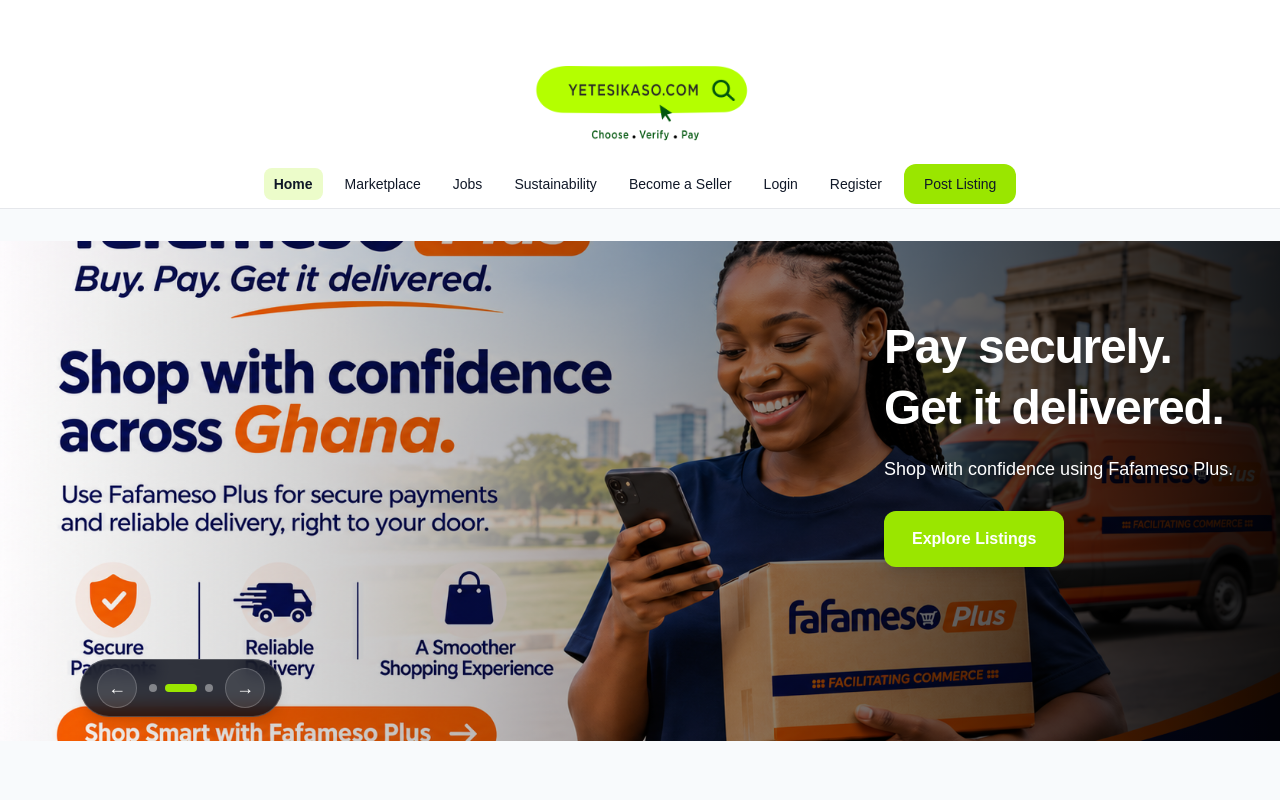
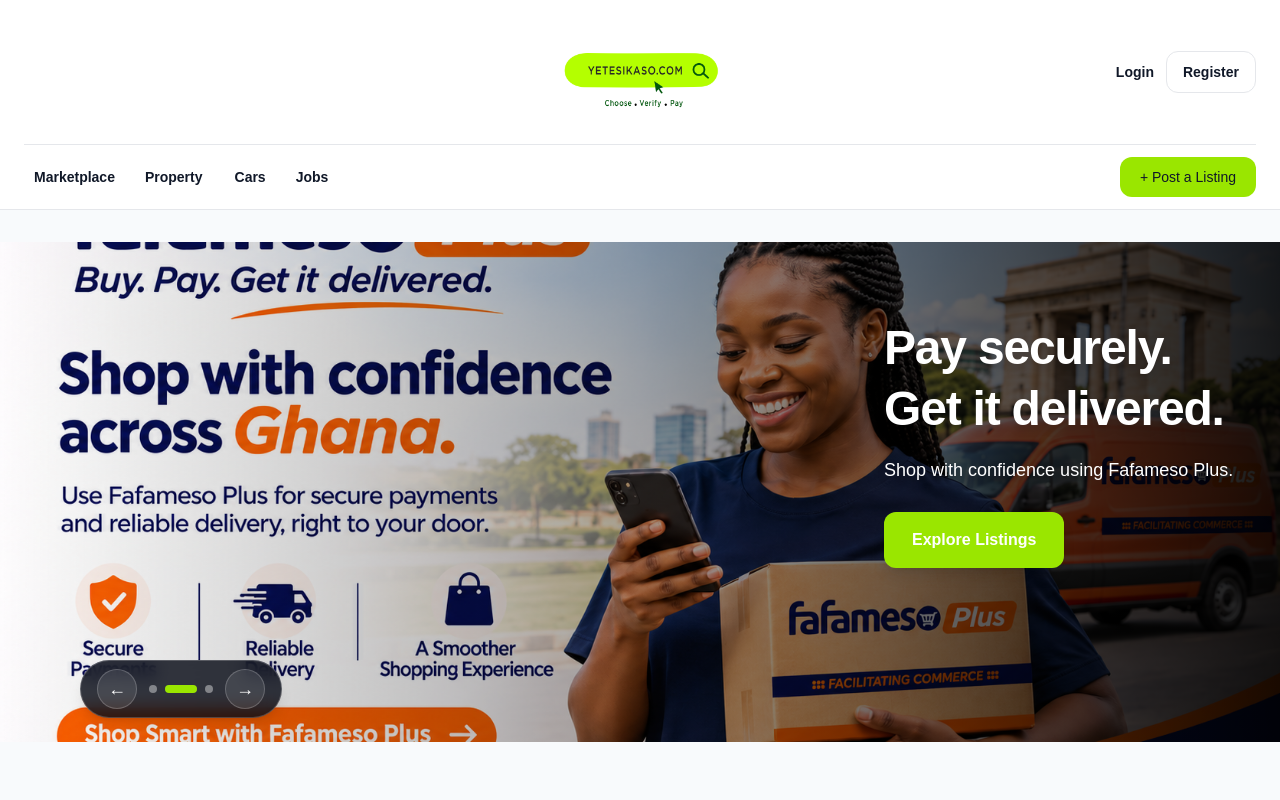
Before and after one commit to Producedbywy/its-yetesikaso, a Next.js app in the folder its-yetesikaso-frontend/: page / in a window 1280 px wide. Shown: the top 800 px of the page. Built offline with nearby package versions, Linux system fonts and the light colour scheme; no server answers.

Commit message:
Redesign marketplace navigation and listing creation flow

```diff
--- /dev/null
+++ b/its-yetesikaso-frontend/src/app/post-listing/page.tsx
@@ -0,0 +1,126 @@
+
+import Link from "next/link"
+import {
+  Store,
+  House,
+  CarFront,
+  BriefcaseBusiness,
+  ArrowRight,
+} from "lucide-react"
+
+import Navbar from "@/components/layout/navbar"
+import Footer from "@/components/layout/footer"
+import Container from "@/components/layout/container"
+
+const postingOptions = [
+  {
+    title: "Property",
+    description: "Sell or rent property",
+    href: "/dashboard/create?category=property_land",
+    icon: House,
+  },
+  {
+    title: "Cars",
+    description: "List vehicles",
+    href: "/dashboard/create?category=vehicles",
+    icon: CarFront,
+  },
+  {
+    title: "Jobs",
+    description: "Advertise jobs",
+    href: "/employer/jobs/create",
+    icon: BriefcaseBusiness,
+  },
+]
+
+export default function PostListingPage() {
+  return (
+    <main className="min-h-screen bg-[var(--background)] text-[var(--foreground)]">
+      <Navbar />
+
+      <section className="py-10 md:py-16">
+        <Container>
+          <div className="mx-auto max-w-6xl rounded-3xl border border-[var(--border)] bg-[var(--card)] p-5 md:p-8 lg:p-10">
+
+            {/* HEADER */}
+            <div className="mb-9 flex flex-col gap-2 sm:flex-row sm:items-center sm:justify-between">
+              <h1 className="text-2xl font-bold md:text-3xl">
+                Post a Listing
+              </h1>
+
+              <p className="text-sm text-[var(--muted)]">
+                Choose a category to get started
+              </p>
+            </div>
+
+            {/* FEATURED MARKETPLACE OPTION */}
+            <div className="rounded-2xl border border-[var(--border)] p-5 md:p-7">
+              <div className="mb-6 flex items-start gap-4">
+                <div className="flex h-12 w-12 shrink-0 items-center justify-center rounded-xl bg-lime-100 text-lime-800">
+                  <Store size={26} />
+                </div>
+
+                <div className="min-w-0 flex-1">
+                  <h2 className="text-xl font-bold md:text-2xl">
+                    Marketplace
+                  </h2>
+
+                  <p className="mt-1 text-sm text-[var(--muted)] md:text-base">
+                    Sell products and everyday items
+                  </p>
+                </div>
+
+                <span className="rounded-full bg-lime-100 px-3 py-1 text-xs font-semibold text-lime-900">
+                  Free
+                </span>
+              </div>
+
+              <Link
+                href="/dashboard/create"
+                className="flex w-full items-center justify-center gap-3 rounded-xl bg-lime-400 px-5 py-4 text-center text-base font-bold text-black transition hover:bg-lime-300 md:text-lg"
+              >
+                + Post a Free Listing
+                <ArrowRight size={20} />
+              </Link>
+            </div>
+
+            {/* OTHER POSTING OPTIONS */}
+            <div className="mt-5 grid gap-4 sm:grid-cols-3">
+              {postingOptions.map((option) => {
+                const Icon = option.icon
+
+                return (
+                  <Link
+                    key={option.title}
+                    href={option.href}
+                    className="group flex min-h-48 flex-col items-center justify-center rounded-2xl border border-[var(--border)] p-6 text-center transition hover:border-lime-400 hover:bg-[var(--background)] hover:shadow-sm"
+                  >
+                    <div className="mb-4 flex h-12 w-12 items-center justify-center rounded-xl bg-lime-100 text-lime-800">
+                      <Icon size={27} />
+                    </div>
+
+                    <h2 className="text-lg font-bold">
+                      {option.title}
+                    </h2>
+
+                    <p className="mt-2 text-sm text-[var(--muted)]">
+                      {option.description}
+                    </p>
+
+                    <ArrowRight
+                      size={18}
+                      className="mt-4 text-lime-600 transition group-hover:translate-x-1"
+                    />
+                  </Link>
+                )
+              })}
+            </div>
+
+          </div>
+        </Container>
+      </section>
+
+      <Footer />
+    </main>
+  )
+}
--- a/its-yetesikaso-frontend/src/components/layout/mobile-nav.tsx
+++ b/its-yetesikaso-frontend/src/components/layout/mobile-nav.tsx
@@ -7,10 +7,10 @@ import { usePathname } from "next/navigation"
 import {
   Menu,
   X,
-  Home,
   Search,
+  House,
+  CarFront,
   Briefcase,
-  Recycle,
   ShoppingCart,
   ClipboardList,
   User,
@@ -189,16 +189,8 @@ export default function MobileNav() {
       {open && (
         <div className="fixed inset-0 top-24 z-40 overflow-y-auto bg-white md:hidden">
           <nav className="px-4 py-6">
-            {/* GENERAL */}
+            {/* MAIN NAVIGATION */}
             <div className="space-y-1">
-              <Link
-                href="/"
-                onClick={closeMenu}
-                className={linkClass("/")}
-              >
-                <Home size={20} />
-                Home
-              </Link>
 
               <Link
                 href="/marketplace"
@@ -210,6 +202,24 @@ export default function MobileNav() {
               </Link>
 
               <Link
+                href="/marketplace?category=property_land"
+                onClick={closeMenu}
+                className="flex items-center gap-3 rounded-xl px-4 py-3 font-medium transition hover:bg-gray-100"
+              >
+                <House size={20} />
+                Property
+              </Link>
+
+              <Link
+                href="/marketplace?category=vehicles"
+                onClick={closeMenu}
+                className="flex items-center gap-3 rounded-xl px-4 py-3 font-medium transition hover:bg-gray-100"
+              >
+                <CarFront size={20} />
+                Cars
+              </Link>
+
+              <Link
                 href="/jobs"
                 onClick={closeMenu}
                 className={linkClass("/jobs")}
@@ -218,14 +228,17 @@ export default function MobileNav() {
                 Jobs
               </Link>
 
-              <Link
-                href="/sustainability"
-                onClick={closeMenu}
-                className={linkClass("/sustainability")}
-              >
-                <Recycle size={20} />
-                Sustainability
-              </Link>
+              <div className="pt-4">
+                <Link
+                  href="/post-listing"
+                  onClick={closeMenu}
+                  className="flex items-center justify-center gap-2 rounded-xl bg-lime-400 px-5 py-3 font-semibold text-black transition hover:bg-lime-300"
+                >
+                  <PlusCircle size={20} />
+                  Post a Listing
+                </Link>
+              </div>
+
             </div>
 
             {/* LOGGED-IN */}
@@ -319,14 +332,6 @@ export default function MobileNav() {
                         Seller Dashboard
                       </Link>
 
-                      <Link
-                        href="/dashboard/create"
-                        onClick={closeMenu}
-                        className={actionClass("/dashboard/create")}
-                      >
-                        <PlusCircle size={20} />
-                        Post Listing
-                      </Link>
                     </div>
                   </>
                 )}
--- a/its-yetesikaso-frontend/src/components/layout/navbar.tsx
+++ b/its-yetesikaso-frontend/src/components/layout/navbar.tsx
@@ -106,12 +106,15 @@ export default function Navbar() {
 
   return (
     <header className="hidden border-b border-gray-200 bg-white text-gray-900 md:block">
-      <Container className="py-1">
-        {/* LOGO */}
-        <div className="flex justify-center">
+      <Container>
+
+        {/* TOP HEADER */}
+        <div className="relative flex h-36 items-center justify-center">
+
+          {/* CENTRED LOGO */}
           <Link
             href="/"
-            className="relative block h-44 w-44"
+            className="relative block h-32 w-44"
             aria-label="Yetesikaso home"
           >
             <Image
@@ -123,57 +126,35 @@ export default function Navbar() {
               priority
             />
           </Link>
-        </div>
 
-        {/* NAVIGATION */}
-        <nav className="relative z-10 -mt-4 flex flex-wrap items-center justify-center gap-x-3 gap-y-2 text-sm">
+          {/* ACCOUNT CONTROLS — TOP RIGHT */}
+          <div className="absolute right-0 top-1/2 -translate-y-1/2">
+
+            {authenticated ? (
+              <details key={pathname} className="relative">
+                <summary className="flex cursor-pointer list-none items-center gap-2 rounded-xl border border-gray-200 px-4 py-2.5 text-sm font-semibold transition hover:bg-gray-50 [&::-webkit-details-marker]:hidden">
+                  My Account
+                  <span aria-hidden="true">⌄</span>
+                </summary>
+
+                <div className="absolute right-0 top-full z-50 mt-2 w-60 rounded-2xl border border-gray-200 bg-white p-3 shadow-xl">
+
+                  <div className="flex flex-col gap-1">
+
                     <Link
-            href="/"
-            className={linkClass("/")}
+                      href="/profile"
+                      className={linkClass("/profile")}
                     >
-            Home
+                      Profile
                     </Link>
 
                     <Link
-            href="/marketplace"
-            className={linkClass("/marketplace")}
+                      href="/cart"
+                      className={`flex items-center justify-between ${linkClass("/cart")}`}
                     >
-            Marketplace
-          </Link>
-
-          <Link
-            href="/jobs"
-            className={linkClass("/jobs")}
-          >
-            Jobs
-          </Link>
-
-          <Link
-            href="/sustainability"
-            className={linkClass("/sustainability")}
-          >
-            Sustainability
-          </Link>
-
-          {!isSeller && (
-            <Link
-              href="/become-a-seller"
-              className={linkClass("/become-a-seller")}
-            >
-              Become a Seller
-            </Link>
-          )}
-
-          {authenticated ? (
-            <>
-              <Link
-                href="/cart"
-                className={`flex items-center gap-2 ${linkClass("/cart")}`}
-              >
-                <span>Cart</span>
-
+                      Cart
                       {cartQuantity > 0 && (
-                  <span className="flex min-w-5 items-center justify-center rounded-full bg-lime-400 px-1.5 py-0.5 text-xs font-bold text-black">
+                        <span className="rounded-full bg-lime-400 px-2 py-0.5 text-xs text-black">
                           {cartQuantity > 99 ? "99+" : cartQuantity}
                         </span>
                       )}
@@ -186,6 +167,25 @@ export default function Navbar() {
                       Orders
                     </Link>
 
+                    <Link
+                      href="/saved"
+                      className={linkClass("/saved")}
+                    >
+                      Saved Listings
+                    </Link>
+
+                    <Link
+                      href="/messages"
+                      className={`flex items-center justify-between ${linkClass("/messages")}`}
+                    >
+                      Messages
+                      {unreadMessages > 0 && (
+                        <span className="rounded-full bg-lime-400 px-2 py-0.5 text-xs text-black">
+                          {unreadMessages > 99 ? "99+" : unreadMessages}
+                        </span>
+                      )}
+                    </Link>
+
                     {isSeller && (
                       <Link
                         href="/dashboard"
@@ -196,92 +196,108 @@ export default function Navbar() {
                     )}
 
                     {isEmployer && (
+                      <>
                         <Link
                           href="/employer/dashboard"
                           className={linkClass("/employer/dashboard")}
                         >
                           Employer Dashboard
                         </Link>
+
+                        <Link
+                          href="/employer/jobs/create"
+                          className={linkClass("/employer/jobs/create")}
+                        >
+                          Post a Job
+                        </Link>
+                      </>
                     )}
 
-              <Link
-                href="/profile"
-                className={linkClass("/profile")}
-              >
-                Profile
-              </Link>
+                  </div>
 
-              <Link
-                href="/saved"
-                className={linkClass("/saved")}
-              >
-                Saved
-              </Link>
-
-              <Link
-                href="/messages"
-                className={`flex items-center gap-2 ${linkClass("/messages")}`}
-              >
-                <span>Messages</span>
-
-                {unreadMessages > 0 && (
-                  <span className="flex min-w-5 items-center justify-center rounded-full bg-lime-400 px-1.5 py-0.5 text-xs font-bold text-black">
-                    {unreadMessages > 99 ? "99+" : unreadMessages}
-                  </span>
-                )}
-              </Link>
-
+                  <div className="mt-3 border-t border-gray-200 pt-3">
                     <button
                       type="button"
                       onClick={handleLogout}
-                className="rounded-lg px-2.5 py-1.5 transition-opacity hover:opacity-70"
+                      className="w-full rounded-lg px-2.5 py-2 text-left text-sm font-medium text-red-600 transition hover:bg-red-50"
                     >
                       Logout
                     </button>
-            </>
+                  </div>
+
+                </div>
+              </details>
             ) : (
-            <>
+              <div className="flex items-center gap-3 text-sm">
+
                 <Link
                   href="/login"
-                className={linkClass("/login")}
+                  className="font-semibold transition hover:text-lime-700"
                 >
                   Login
                 </Link>
 
                 <Link
                   href="/register"
-                className={linkClass("/register")}
+                  className="rounded-xl border border-gray-200 px-4 py-2.5 font-semibold transition hover:bg-gray-50"
                 >
                   Register
                 </Link>
 
-              <Link
-                href="/dashboard/create"
-                className={actionClass("/dashboard/create")}
-              >
-                Post Listing
-              </Link>
-            </>
+              </div>
             )}
 
-          {isSeller && (
+          </div>
+        </div>
+
+        {/* MAIN NAVIGATION */}
+        <nav
+          aria-label="Main navigation"
+          className="flex min-h-16 items-center justify-between gap-4 border-t border-gray-200 py-3"
+        >
+
+          <div className="flex flex-wrap items-center gap-2 text-sm font-semibold">
+
             <Link
-              href="/dashboard/create"
-              className={actionClass("/dashboard/create")}
+              href="/marketplace"
+              className={linkClass("/marketplace")}
             >
-              Post Listing
+              Marketplace
             </Link>
-          )}
 
-          {isEmployer && (
             <Link
-              href="/employer/jobs/create"
-              className={actionClass("/employer/jobs/create")}
+              href="/marketplace?category=property_land"
+              className="rounded-lg px-3 py-2 transition hover:bg-lime-100 hover:text-lime-800"
             >
-              Post Job
+              Property
             </Link>
-          )}
+
+            <Link
+              href="/marketplace?category=vehicles"
+              className="rounded-lg px-3 py-2 transition hover:bg-lime-100 hover:text-lime-800"
+            >
+              Cars
+            </Link>
+
+            <Link
+              href="/jobs"
+              className={linkClass("/jobs")}
+            >
+              Jobs
+            </Link>
+
+          </div>
+
+          {/* PRIMARY POSTING ACTION */}
+          <Link
+            href="/post-listing"
+            className={`${actionClass("/post-listing")} whitespace-nowrap text-sm`}
+          >
+            + Post a Listing
+          </Link>
+
         </nav>
+
       </Container>
     </header>
   )
```
Also changed, not shown: its-yetesikaso-frontend/src/app/dashboard/create/page.tsx (+24 -0 lines), its-yetesikaso-frontend/src/app/marketplace/page.tsx (+31 -2 lines), its-yetesikaso-frontend/src/components/layout/footer.tsx (+4 -4 lines). Lines whose indentation alone changed are shown as unchanged.
